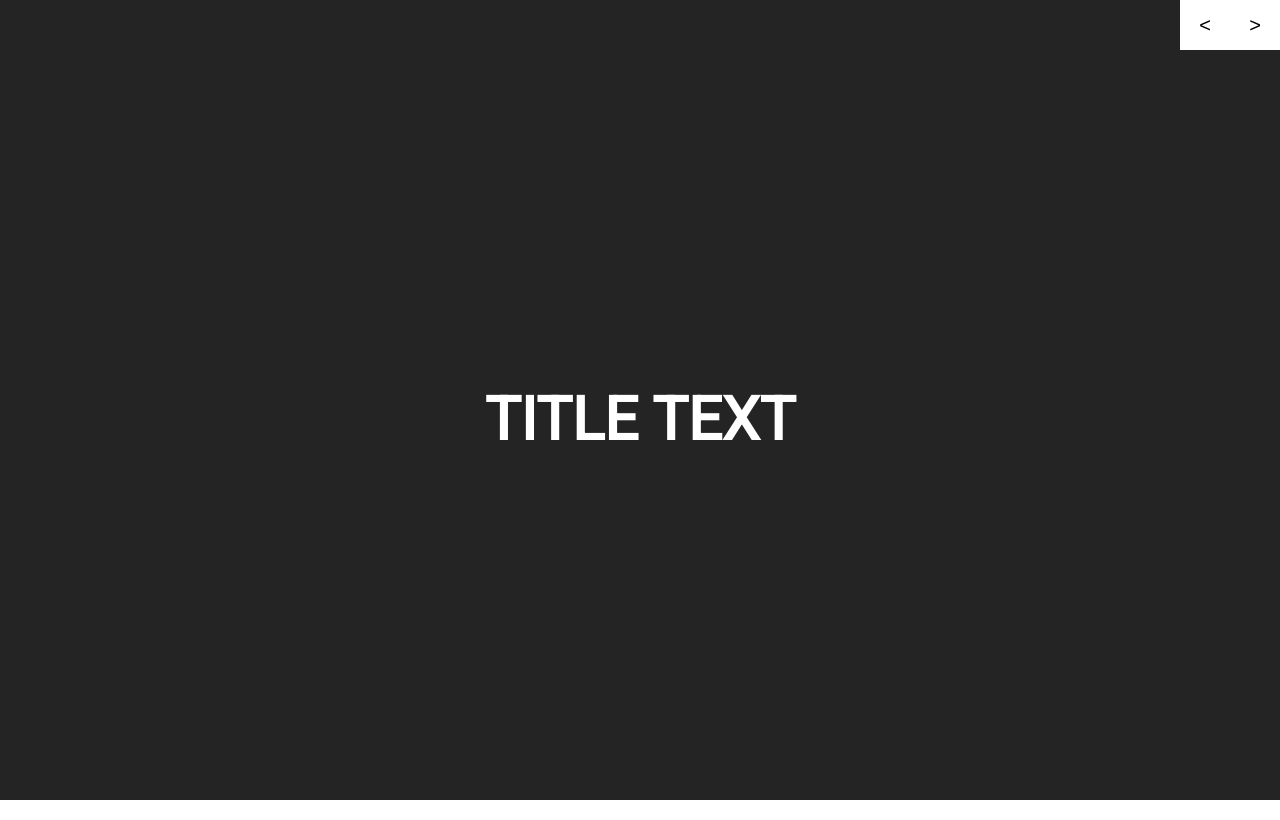
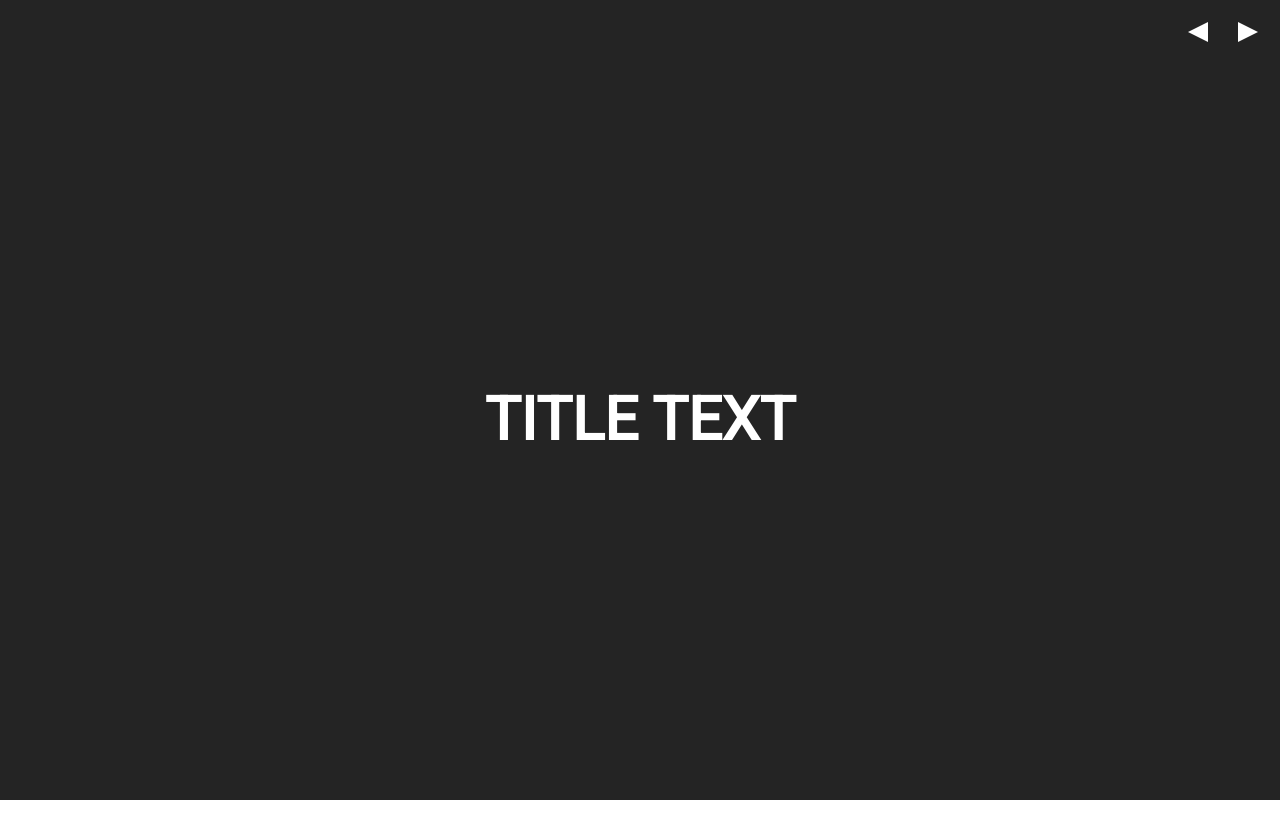
Before and after one commit to DeMoorJasper/Presentor, a React (Vite) app: page /1 in a window 1280 px wide. Built offline with nearby package versions, Linux system fonts and the light colour scheme.

Commit message:
change button style

```diff
--- a/src/components/RenderSlide.js
+++ b/src/components/RenderSlide.js
@@ -5,14 +5,16 @@ import styled, { css } from 'styled-components';
 const NavButton = styled.button`
   display: inline-block;
   border: none;
-  background: #ffffff;
-  color: #000000;
+  background: none;
+  color: #ffffff;
   font-size: 2rem;
-  padding: 0.5rem;
+  padding-right: 2rem;
+  padding-top: 2rem;
   position: fixed;
   height: 5rem;
   width: 5rem;
   right: 0;
+  z-index: 500;
 
   ${props => props.type === 'previous' && css`
     right: 5rem;
@@ -88,8 +90,20 @@ export default class Slide extends Component {
     return <div onClick={this.nextSlide}>
       <Route exact path="/" component={this.redirectToFirst}/>
 
-      <NavButton onClick={this.prevSlide} type='previous'>{'<'}</NavButton>
-      <NavButton onClick={this.nextSlide} type='next'>{'>'}</NavButton>
+      <NavButton onClick={this.prevSlide} type='previous'>
+        <svg width='20' height='20'>
+          <polygon points="0,10 20,0 20,20" style={{
+            fill: '#ffffff'
+          }} />
+        </svg>
+      </NavButton>
+      <NavButton onClick={this.nextSlide} type='next'>
+        <svg width='20' height='20'>
+            <polygon points="0,0 0,20 20,10" style={{
+              fill: '#ffffff'
+            }} />
+        </svg>
+      </NavButton>
 
       {/* === SLIDES === */}
       <Route path="/1" component={SlideOne}/>
```
Also changed, not shown: 1 other file (tests, documents, lock files or other folders).
